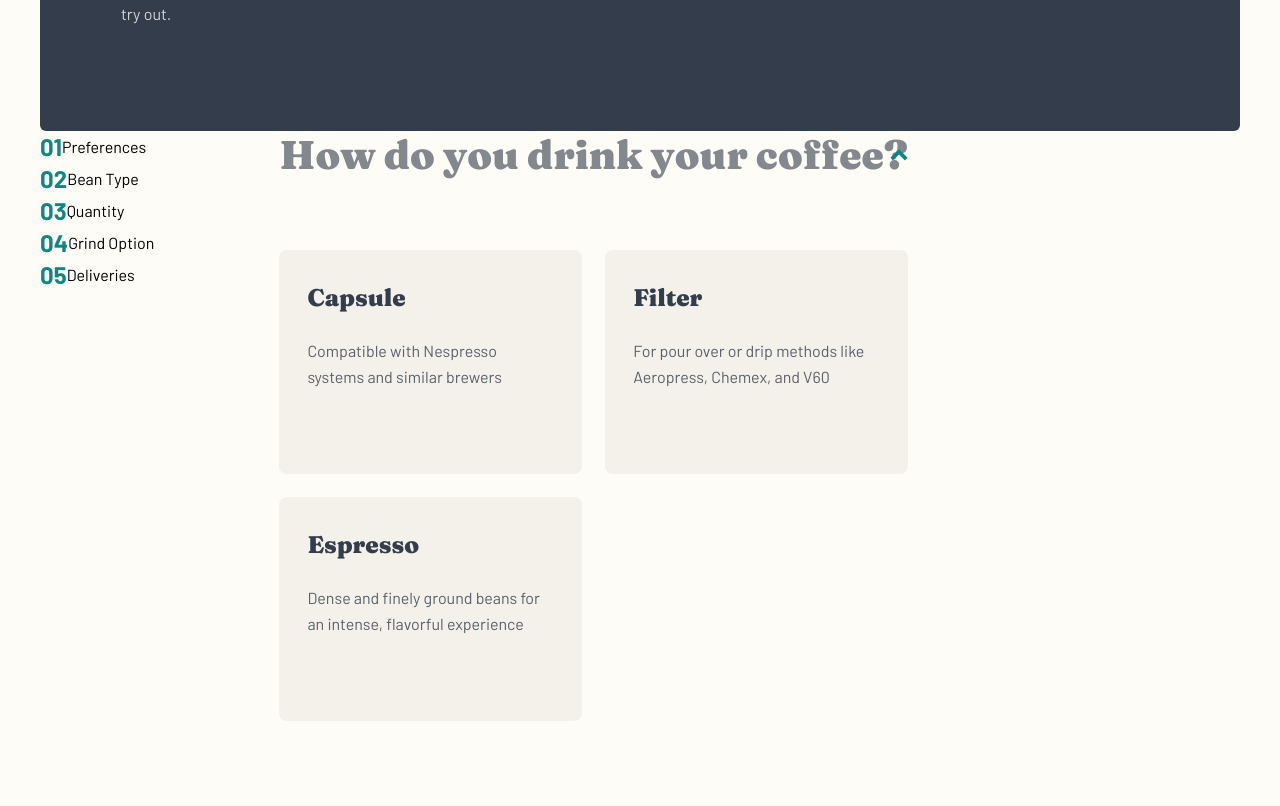
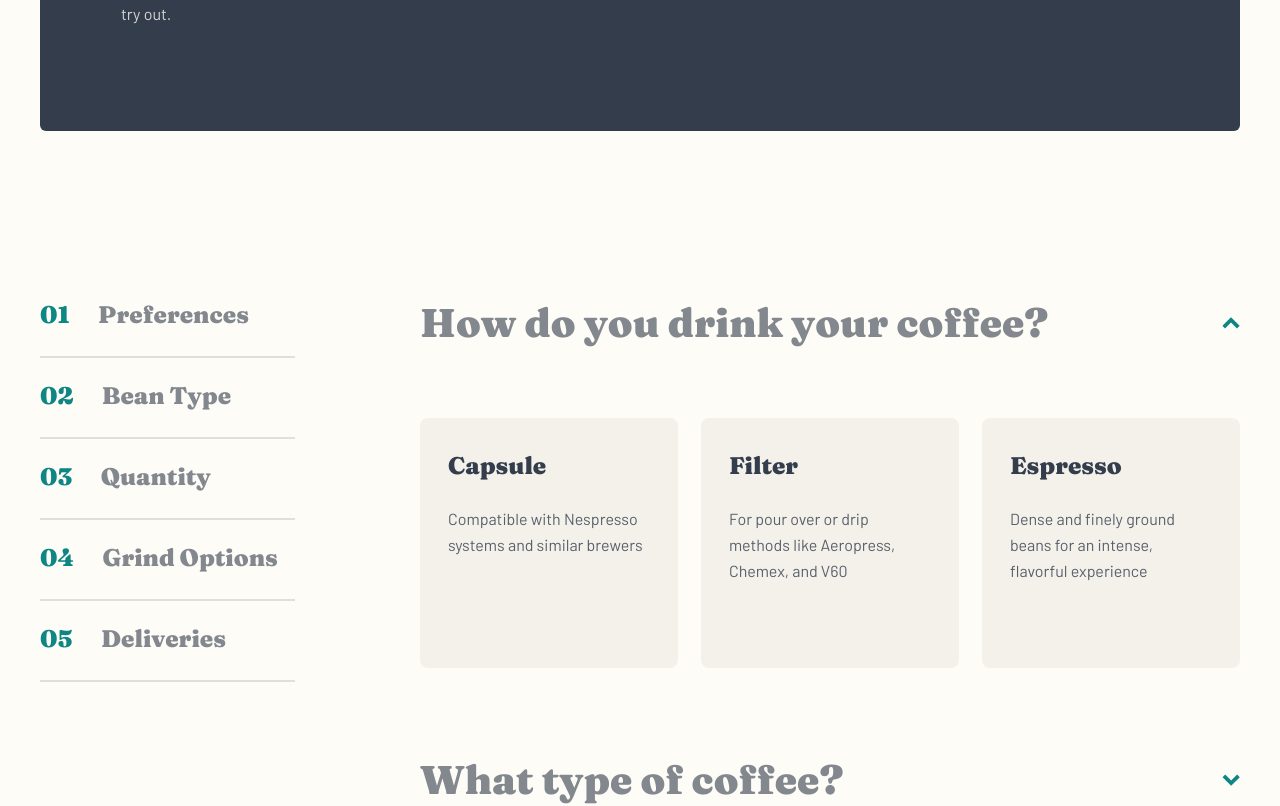
Before and after one commit to samadjei/coffeeroasters-subscription-site, a Next.js app: page /Subscribe in a window 1280 px wide. Shown: the part 1222-2028 px from the top of the page. Built offline with nearby package versions, Linux system fonts and the light colour scheme.

Commit message:
added new accordion section

```diff
--- a/components/Data.js
+++ b/components/Data.js
@@ -199,7 +199,7 @@ export const Questions = [
 	},
 ];
 
-export const Select = [
+export const Choices = [
 	{
 		id: 19,
 		number: "01",
--- a/components/Hero.js
+++ b/components/Hero.js
@@ -9,7 +9,7 @@ const Hero = () => {
 			<div className="hero__content ">
 				<h1>Great coffee made simple.</h1>
 				<p className="hero--desc">Start your mornings with the world’s best coffees. Try our expertly curated artisan coffees from our best roasters delivered directly to your door, at your schedule.</p>
-				<Link href="/">
+				<Link href="/Subscribe">
 					<Button children="Create a plan" className="btn" buttonStyle="btn--primary" buttonSize="btn--desktop" />
 				</Link>
 			</div>
--- a/components/Shared/Works.js
+++ b/components/Shared/Works.js
@@ -16,7 +16,7 @@ const Works = (props) => {
 				</div>
 				<WorkChoices className="homePage" />
 				<div className="work__btn">
-					<Link href="/">
+					<Link href="/Subscribe">
 						<Button children="Create a plan" className="btn" buttonStyle="btn--primary" buttonSize="btn--desktop" />
 					</Link>
 				</div>
--- a/components/Subscribe/Accordion.js
+++ b/components/Subscribe/Accordion.js
@@ -1,32 +1,32 @@
 import React, { useState } from 'react';
 import { Questions } from '../Data';
+import Select from './Select';
 import Accordions from './Accordions';
-import Select from './Select';
 const Accordion = () => {
 	const [questions, setQuestions] = useState([...Questions]);
 
-	const toggleQuestions = (index) => {
+	const toggleQuestion = (index) => {
 		// map thorugh each question and get its index
 		setQuestions(
-			questions.map((option, i) => {
+			questions.map((question, i) => {
 				if (i === index) {
-					option.open = !option.open;
+					question.open = !question.open;
 				} else {
 					// toggled the value to true or false
-					option.open = false;
+					question.open = false;
 				}
-				return option;
+				return question;
 			})
 		);
 	};
 
 	return (
-		<div className='questions'>
-			<Select />
-			<div className="options">
-				{Questions.map((option, i) => (
-					<div>
-						<Accordions option={option} index={i} toggleQuestions={toggleQuestions} />
+		<div className="questions">
+				<Select />
+			<div className="questions__selection">
+				{questions.map((question, i) => (
+					<div key={question.id}>
+						<Accordions question={question} index={i} toggleQuestion={toggleQuestion} />
 					</div>
 				))}
 			</div>
--- a/components/Subscribe/Accordions.js
+++ b/components/Subscribe/Accordions.js
@@ -1,21 +1,21 @@
 import React from 'react';
 
-const Accordions = ({ option, index, toggleQuestions }) => {
+const Accordions = ({ question, index, toggleQuestion }) => {
 	return (
-		<div className={'option ' + (option.open ? 'open' : '')} key={index} onClick={() => toggleQuestions(index)}>
-			<h2 className="option--title">{option.question}</h2>
+		<div className={'option ' + (question.open ? 'open' : '')} key={index} onClick={() => toggleQuestion(index)}>
+			<h2 className="option--title">{question.question}</h2>
 			<div className="option__items">
 				<div className="option__inner">
-					<h4 className="option--subhead">{option.option1}</h4>
-					<p>{option.option1Details}</p>
+					<h4 className="option--subhead">{question.option1}</h4>
+					<p>{question.option1Details}</p>
 				</div>
 				<div className="option__inner">
-					<h4 className="option--subhead">{option.option2}</h4>
-					<p>{option.option2Details}</p>
+					<h4 className="option--subhead">{question.option2}</h4>
+					<p>{question.option2Details}</p>
 				</div>
 				<div className="option__inner">
-					<h4 className="option--subhead">{option.option3}</h4>
-					<p>{option.option3Details}</p>
+					<h4 className="option--subhead">{question.option3}</h4>
+					<p>{question.option3Details}</p>
 				</div>
 			</div>
 		</div>
--- a/components/Subscribe/Select.js
+++ b/components/Subscribe/Select.js
@@ -1,15 +1,22 @@
-import React from 'react'
+import React from 'react';
+import { Choices } from '../Data';
 
 const Select = () => {
 	return (
 		<ul className="select">
-			<li className='select__content'><h4 className='select--number'>01</h4>Preferences</li>
-			<li className='select__content'><h4 className='select--number'>02</h4>Bean Type</li>
-			<li className='select__content'><h4 className='select--number'>03</h4>Quantity</li>
-			<li className='select__content'><h4 className='select--number'>04</h4>Grind Option</li>
-			<li className='select__content'><h4 className='select--number'>05</h4>Deliveries</li>
+			{Choices.map((choice) => {
+				return (
+					<div key={choice.id}>
+						<li className="select__content">
+							<h4 className="select__title">
+								<span className="select--number">{choice.number}</span> {choice.title}
+							</h4>
+						</li>
+					</div>
+				);
+			})}
 		</ul>
-	)
-}
+	);
+};
 
-export default Select
+export default Select;
--- a/scss/abstracts/_variables.scss
+++ b/scss/abstracts/_variables.scss
@@ -9,7 +9,7 @@
 	--light-grey: #f4f1eb;
 
 	// Typography
-	--font--header: 'Fraunces', serif;
+	--font-header: 'Fraunces', serif;
 	--font-text: 'Barlow', sans-serif;
 	--font-weight-400: 400;
 	--font-weight-700: 700;
--- a/scss/base/_typography.scss
+++ b/scss/base/_typography.scss
@@ -51,6 +51,7 @@ h3 {
 }
 
 h4 {
+	font-family: var(--font-header);
 	font-size: 2.4rem;
 	line-height: 3.2rem;
 	color: var(--grey);
--- a/scss/pages/_subscribe.scss
+++ b/scss/pages/_subscribe.scss
@@ -45,27 +45,19 @@
 }
 
 // Quesiton
-.options {
-	max-width: 73rem;
-}
-
-// Toggles
-
-.options .option.open .option--title {
-	margin-bottom: 1.5rem;
-	transition: all 0.4s ease;
-}
-.options .option.open .option--title::after {
-	transform: translateY(-50%) rotate(180deg);
-}
-
-.options .option.open .option__items {
-	max-height: 100rem;
-	opacity: 1;
+.questions {
+	padding-top: 16.8rem;
+	display: flex;
+	align-items: flex-start;
+	justify-content: space-between;
+	gap: 12.5rem;
+	&__selection {
+		width: 100%;
+	}
 }
 
 .option {
-	padding-bottom: 8.8rem;
+	// padding-bottom: 8.8rem;
 	cursor: pointer;
 	&--title {
 		color: var(--grey);
@@ -96,6 +88,7 @@
 		grid-template-columns: repeat(auto-fit, minmax(22.8rem, 1fr));
 		gap: 2.3rem;
 		padding-top: 5.6rem;
+		padding-bottom: 8.8rem;
 		opacity: 0;
 		max-height: 0;
 		overflow-y: hidden;
@@ -120,23 +113,42 @@
 	}
 }
 
-.questions {
-	display: flex;
-	gap: 12.5rem;
+// Toggles
+
+.questions .option.open .option--title {
+	margin-bottom: 1.5rem;
+	transition: all 0.4s ease;
+}
+.questions .option.open .option--title::after {
+	transform: translateY(-50%) rotate(180deg);
+}
+
+.questions .option.open .option__items {
+	max-height: 100rem;
+	opacity: 1;
 }
 
 .select {
-	// width: 255px;
-	// height: 356px;
-
-	align-items: center;
-
 	&__content {
 		display: flex;
+		justify-content: space-between;
 		align-items: center;
+		padding-bottom: 4.9rem;
+		cursor: pointer;
+		width: 25.5rem;
+		position: relative;
+		&::after {
+			content: '';
+			border: 1px solid var(--grey);
+			width: 100%;
+			position: absolute;
+			top: 70%;
+			opacity: 0.25;
+		}
 	}
 
 	&--number {
 		color: var(--dark-cyan);
+		padding-right: 2.35rem;
 	}
 }
```
